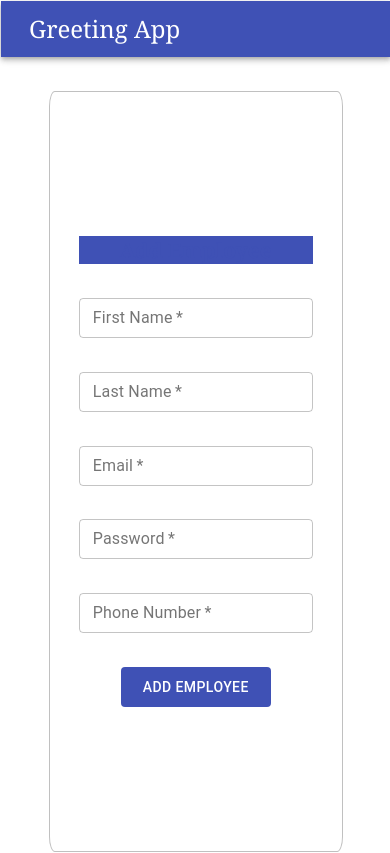
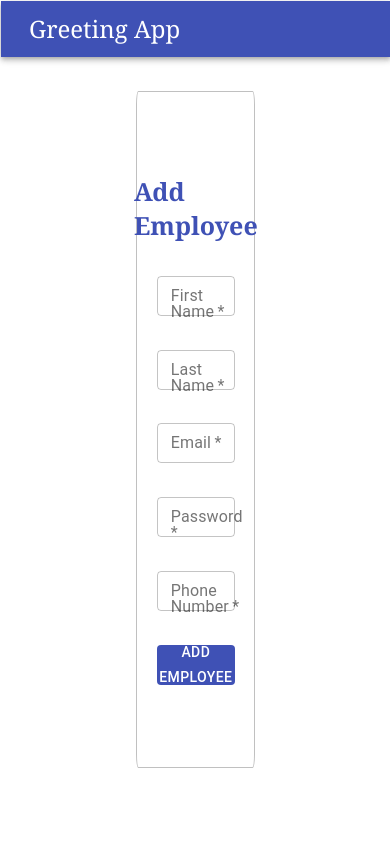
Before and after one commit to kn52/EmployeeManagementUIReact, a React (Create React App) app: page /employee/add in a window 390 px wide. Built offline with nearby package versions, Linux system fonts and the light colour scheme.

Commit message:
[Aashish]ADDED:Responsive display header

```diff
--- a/src/css/Dashboard.css
+++ b/src/css/Dashboard.css
@@ -58,15 +58,3 @@
 	width:calc(100vw-85px);
 	height:calc(100vh-88px);
 }
-
-@media only screen and (max-width: 1125px) {
-	.employee_add_button {
-		font-size:80% !important;
-	}
-}
-
-@media only screen and (max-width: 415px) {
-	.employee_add_button {
-		font-size:50% !important;
-	}
-}
--- a/src/css/EmployeeDetail.css
+++ b/src/css/EmployeeDetail.css
@@ -45,34 +45,3 @@
 	width:200px;
 	height:40px;
 }
-
-@media only screen and (max-width: 1125px) {
-	.child_container {
-		width:40vw;
-		min-height:80vh;
-	}
-
-	.div_content {
-		width:30vw;
-	}
-}
-
-@media only screen and (max-width: 490px) {
-	.child_container {
-		width:75vw;
-		min-height:90vh;
-	}
-
-	.div_content {
-		width:60vw;
-	}
-
-	.employee_button {
-		width:150px;
-	}
-
-	.employee_title {
-		font-size:21px;
-		background-color:#3f51b5;
-	}
-}
```
